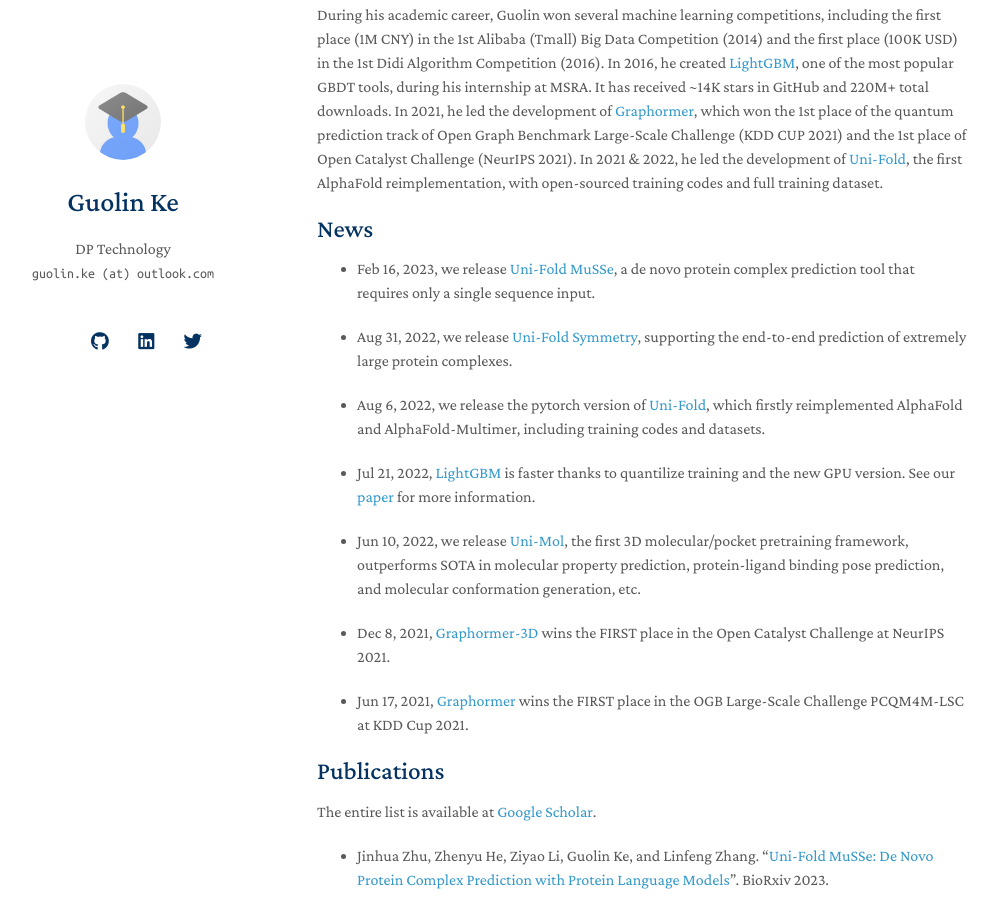
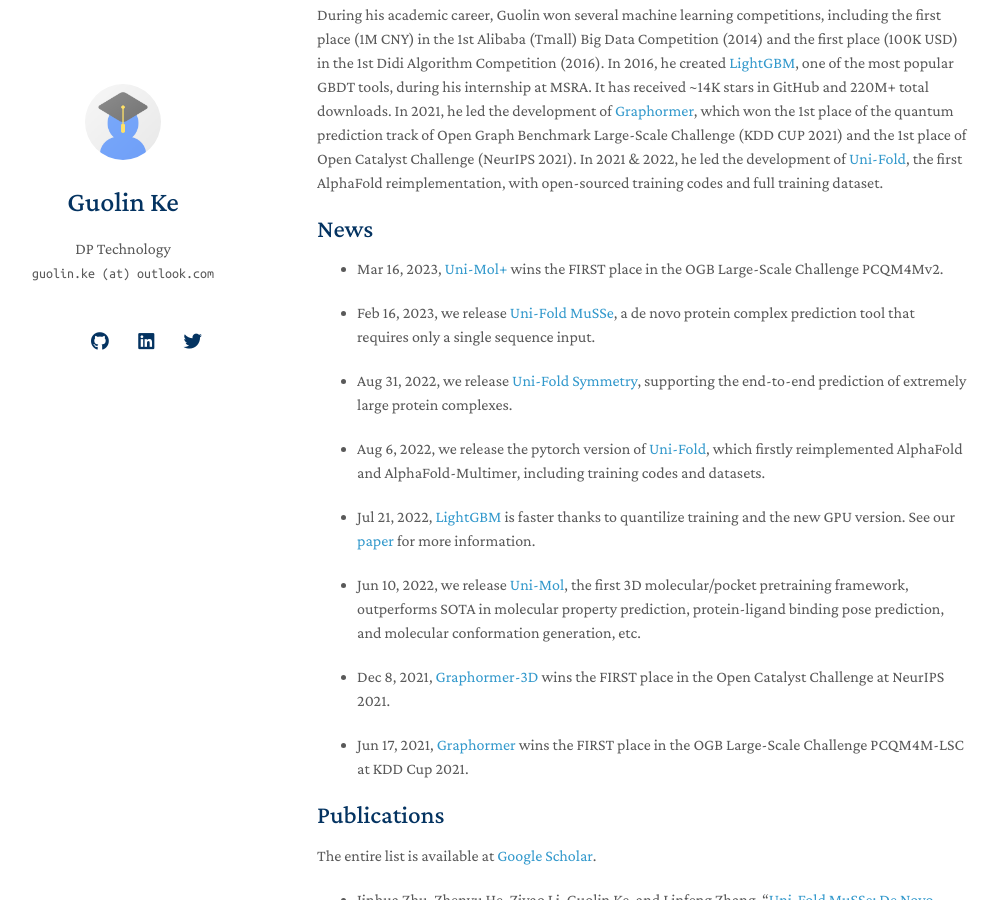
Before and after one commit to guolinke/guolinke.github.io, a Jekyll site: the page built from index.md, in a window 1280 px wide and 900 px high, scrolled down 338 px. Shown: the whole window, without its empty margins (153-1151 px from the left). Built offline with Jekyll 4.4.1, drawn with Linux system fonts in a browser that asks for light colours; nearby versions of some CDN libraries; a style sheet for code colours, icons or effects is not loaded; our own code applies the rules of GitHub Pages for plain Markdown files.

Commit message:
Update index.md

```diff
--- a/index.md
+++ b/index.md
@@ -14,6 +14,8 @@ In 2021, he led the development of [Graphormer](https://github.com/microsoft/Gra
 In 2021 & 2022, he led the development of [Uni-Fold](https://github.com/dptech-corp/Uni-Fold), the first AlphaFold reimplementation, with open-sourced training codes and full training dataset.
 
 ## News
+
+- Mar 16, 2023, [Uni-Mol+](https://github.com/dptech-corp/Uni-Mol) wins the FIRST place in the OGB Large-Scale Challenge PCQM4Mv2.
 
 - Feb 16, 2023, we release [Uni-Fold MuSSe](https://www.biorxiv.org/content/10.1101/2023.02.14.528571v1), a de novo protein complex prediction tool that requires only a single sequence input.
 
```
